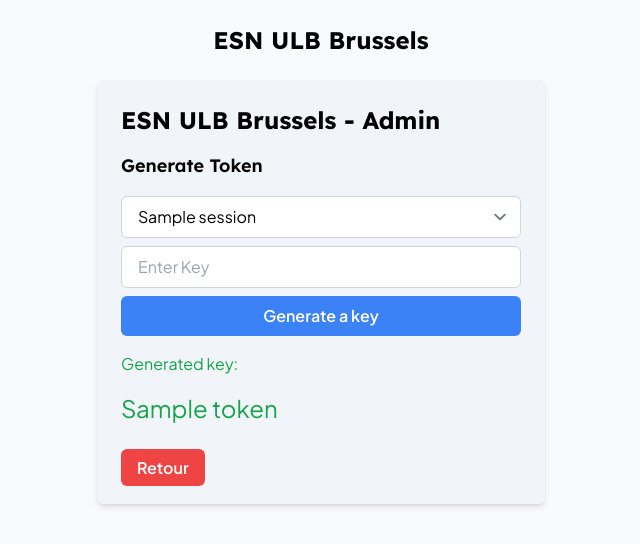
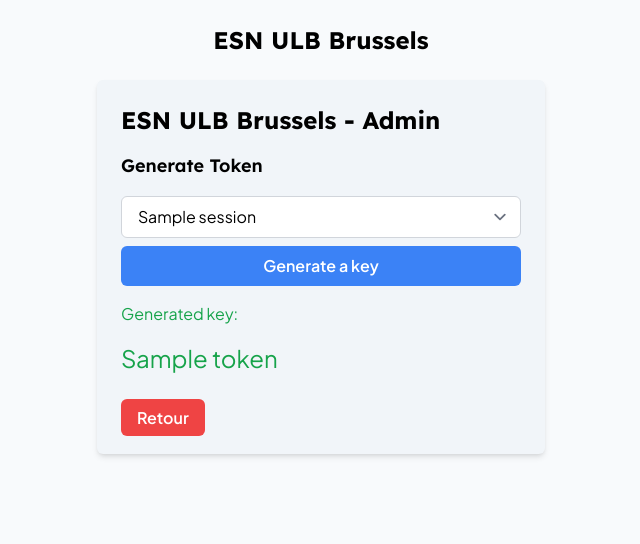
Before and after one commit to EdgardoCuellar/esn_vote_system, a Django app: template esn_vote_system/esn_vote_system/templates/generate_token.html in a window 1280 px wide. Shown: the top 544 px of the page, without its empty margins (319-959 px from the left). Run offline with Django 5.2, Linux system fonts and the light colour scheme; the template is opened without the code that fills it: most values are stand-ins (such as "Sample title", 1, 10 or a date in 2020); parts of the project's set-up code (start-up, migrations or seed data) failed here and were passed over; some libraries are stand-ins or nearby versions.

Commit message:
clean key token

```diff
--- a/esn_vote_system/esn_vote_system/templates/generate_token.html
+++ b/esn_vote_system/esn_vote_system/templates/generate_token.html
@@ -14,7 +14,6 @@
                     <option value="{{ session.id }}">{{ session.title }}</option>
                 {% endfor %}
             </select>
-            <input type="text" name="key_token" class="w-full border-gray-300 rounded-md px-4 py-2 mb-2 focus:outline-none focus:border-blue-500" placeholder="Enter Key" required>
             <button type="submit" class="w-full bg-blue-500 text-white font-semibold py-2 px-4 rounded-md hover:bg-blue-600 focus:outline-none focus:bg-blue-600">Generate a key</button>
         </form>
 
--- a/esn_vote_system/esn_vote_system/views/generate_token.py
+++ b/esn_vote_system/esn_vote_system/views/generate_token.py
@@ -19,12 +19,11 @@ class GenerateToken(View):
     def post(self, request):
         if not request.session.get('admin_token'):
             return redirect('login_admin')
-        key_token = request.POST.get ('key_token')
         session_id = request.POST.get ('session_id')
 
         error_message = None
 
-        if session_id and Token.check_key(key_token):
+        if session_id:
             token = Token.create_register_token(session_id)
             return render (request, self.html_link, {'token': token, 'sessions': VoteSession.get_open_vote_sessions()})
 
```
